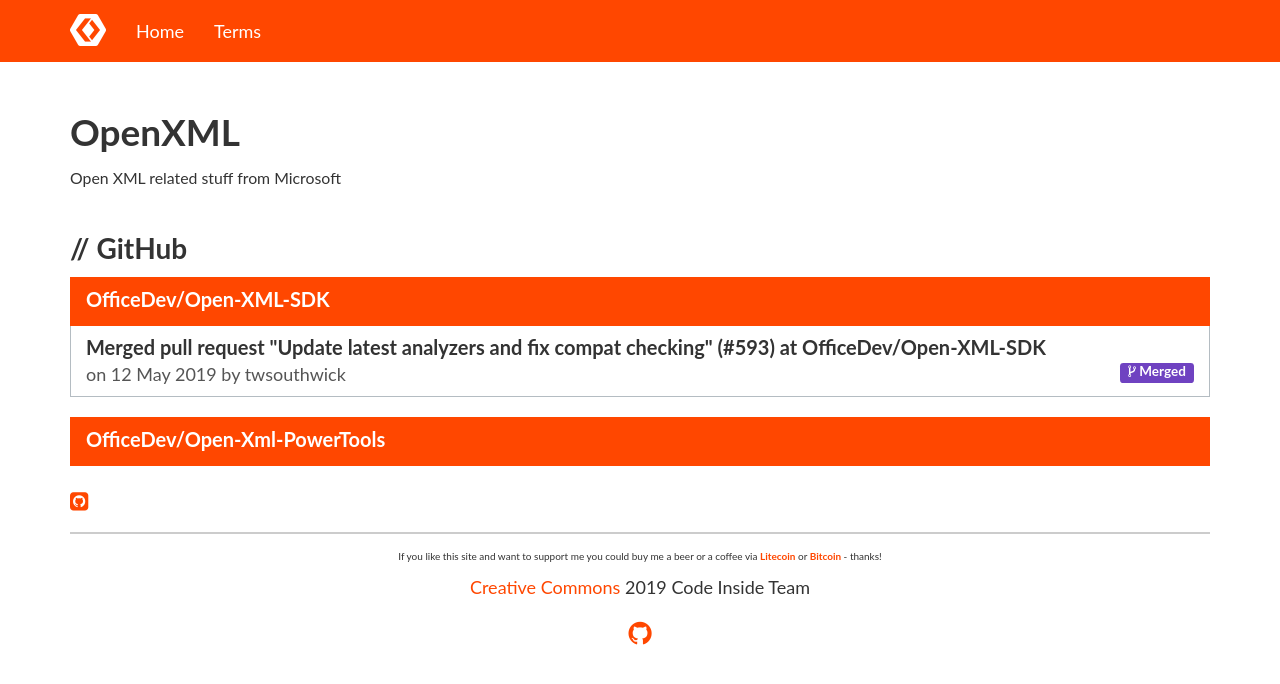
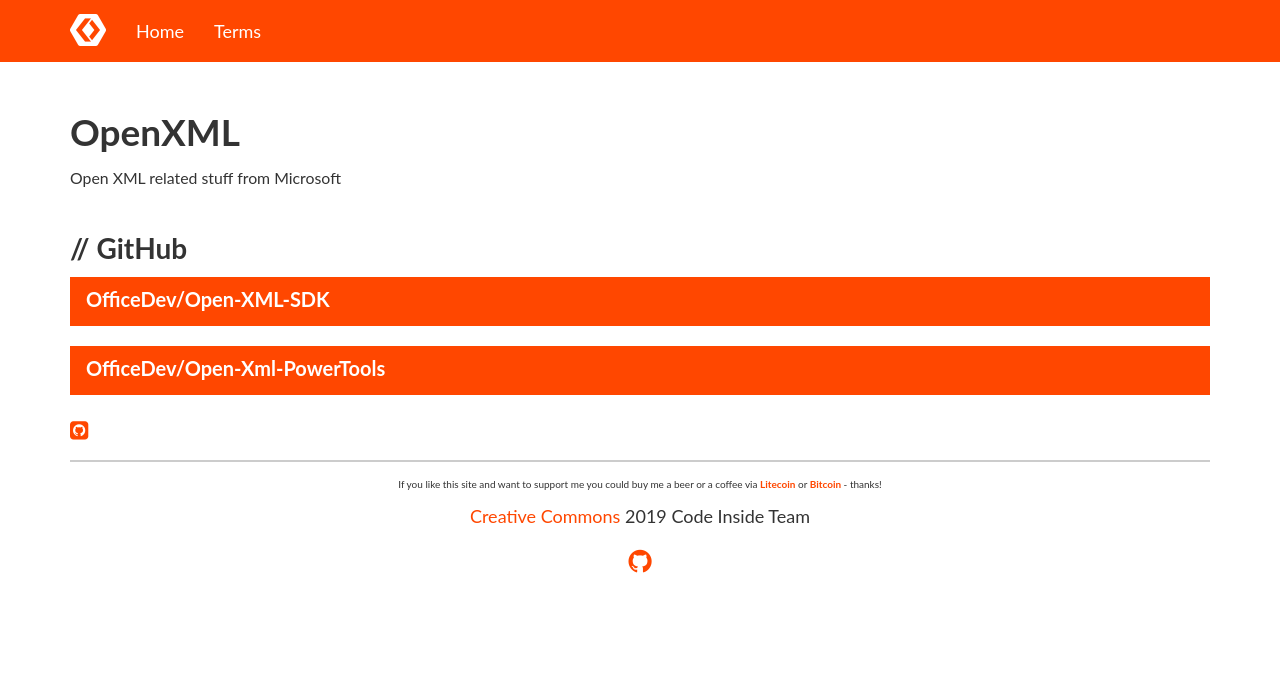
Before and after one commit to Code-Inside/KnowYourStack, a Jekyll site: the page built from _pages/openxml.html, in a window 1280 px wide. Shown: the top 684 px of the page. Built offline with Jekyll 4.4.1, drawn with Linux system fonts in a browser that asks for light colours; nearby versions of some CDN libraries; comment, search, counter and statistics services are not loaded.

Commit message:
Sloader update on _data/OpenXml.json

```diff
--- a/_data/OpenXml.json
+++ b/_data/OpenXml.json
@@ -1 +1 @@
-{"Data":{"Sdk":{"Events":[{"Id":"9610366832","Type":"PullRequestEvent","CreatedAt":"2019-05-12T23:05:46","Actor":"twsouthwick","Repository":"OfficeDev/Open-XML-SDK","Organization":"OfficeDev","RawContent":null,"RelatedAction":"merged","RelatedUrl":"https://github.com/OfficeDev/Open-XML-SDK/pull/593","RelatedDescription":"Merged pull request \"Update latest analyzers and fix compat checking\" (#593) at OfficeDev/Open-XML-SDK","RelatedBody":""}],"ResultType":"GitHubEvent"},"PowerTools":{"Events":[],"ResultType":"GitHubEvent"}},"RunOn":"2019-05-29T05:30:42.5770996Z","RunDurationInMilliseconds":1067}
+{"Data":{"Sdk":{"Events":[],"ResultType":"GitHubEvent"},"PowerTools":{"Events":[],"ResultType":"GitHubEvent"}},"RunOn":"2019-05-31T05:30:42.7017395Z","RunDurationInMilliseconds":703}
```
